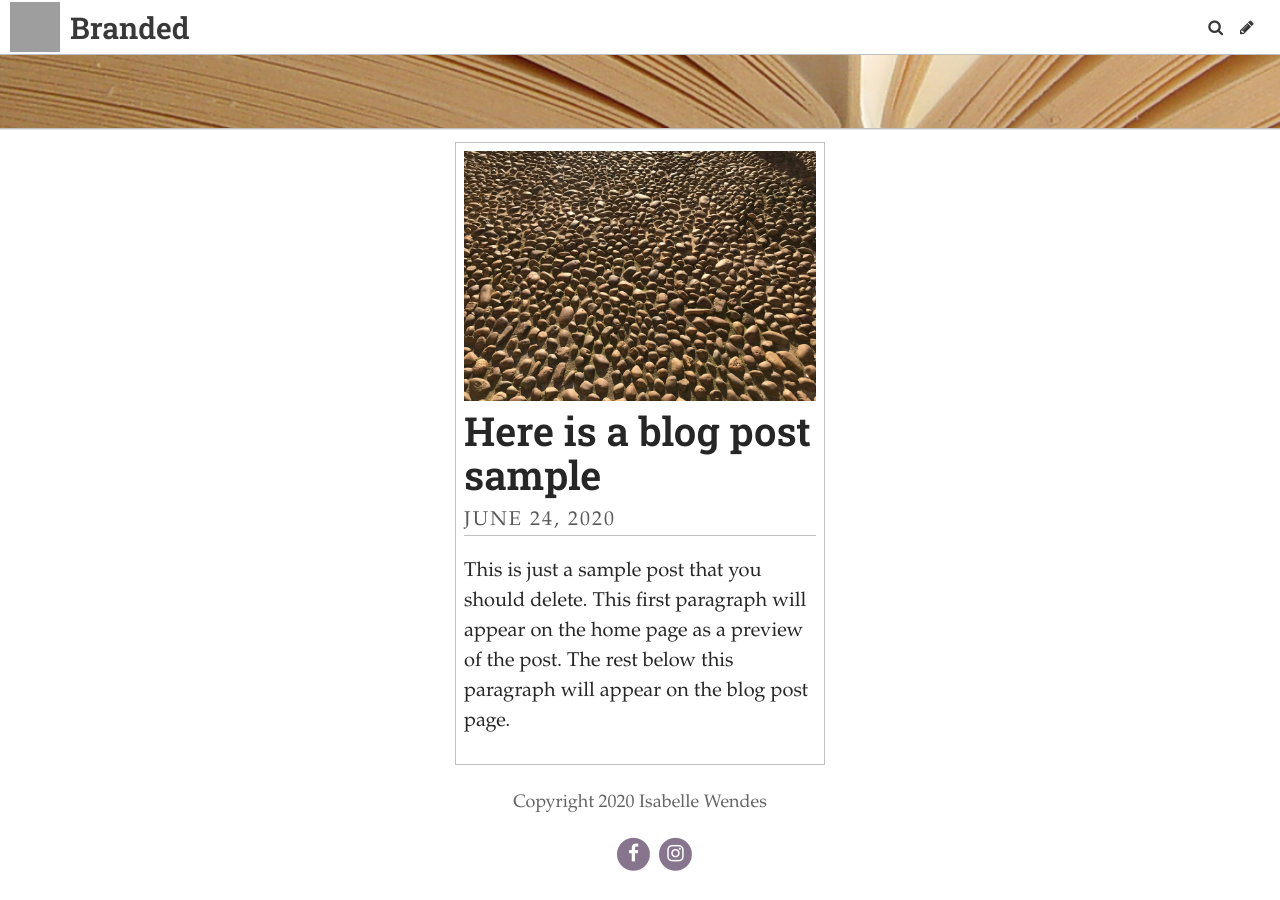
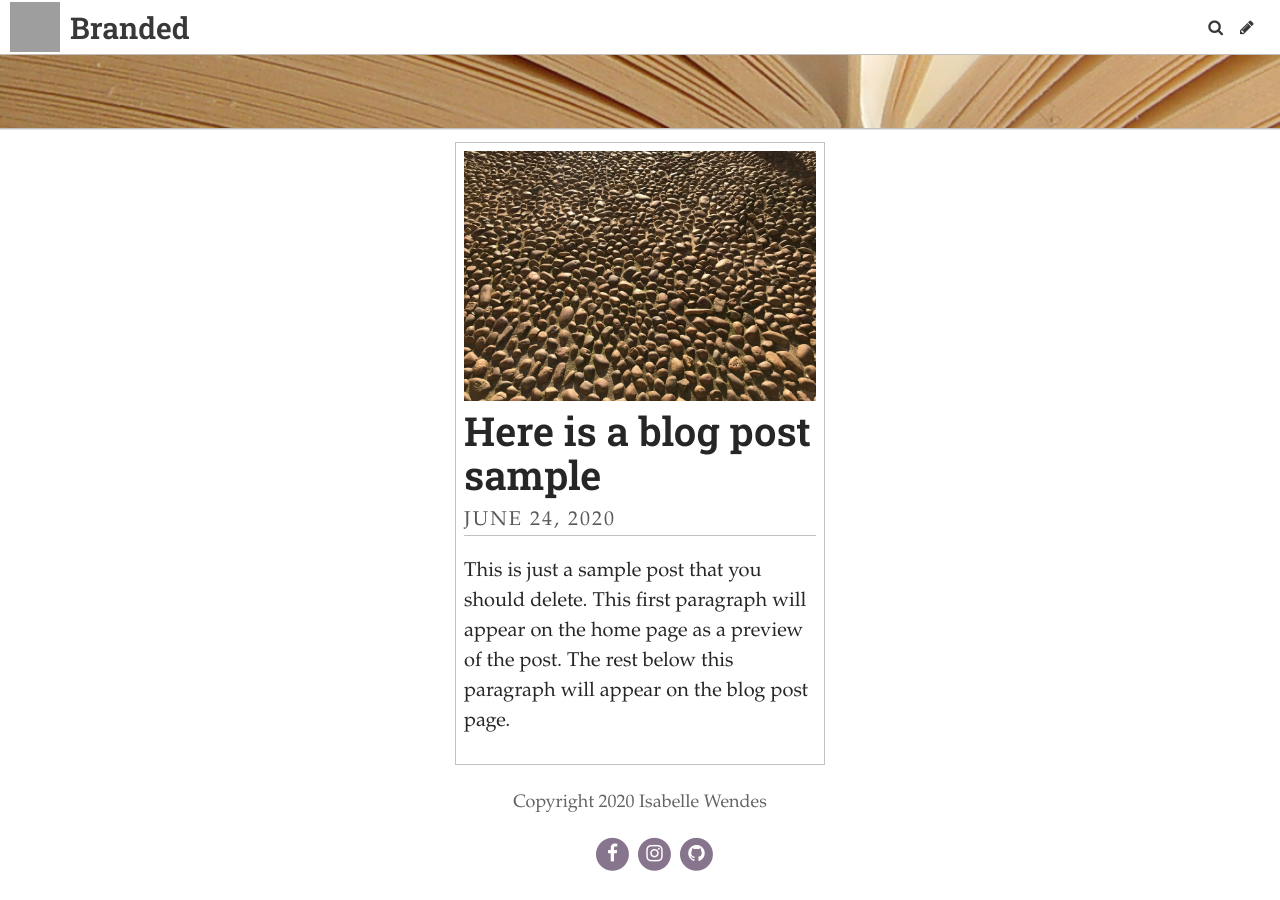
Before and after one commit to IsabelleWendes/Fontastic, a Jekyll site: the page built from index.html, in a window 1280 px wide and 900 px high, scrolled down 826 px. Built offline with Jekyll 4.4.1, drawn with Linux system fonts in a browser that asks for light colours; some web fonts are replaced; the list of posts is cut into pages by our own code; grey boxes are pictures that could not be loaded.

Commit message:
Update Settings “social”

```diff
--- a/_data/social.yml
+++ b/_data/social.yml
@@ -9,4 +9,4 @@ youtube: null
 tumblr: null
 linkedin: null
 email_address: null
-github: null
+github: IsabelleWendes/Fontastic
```
